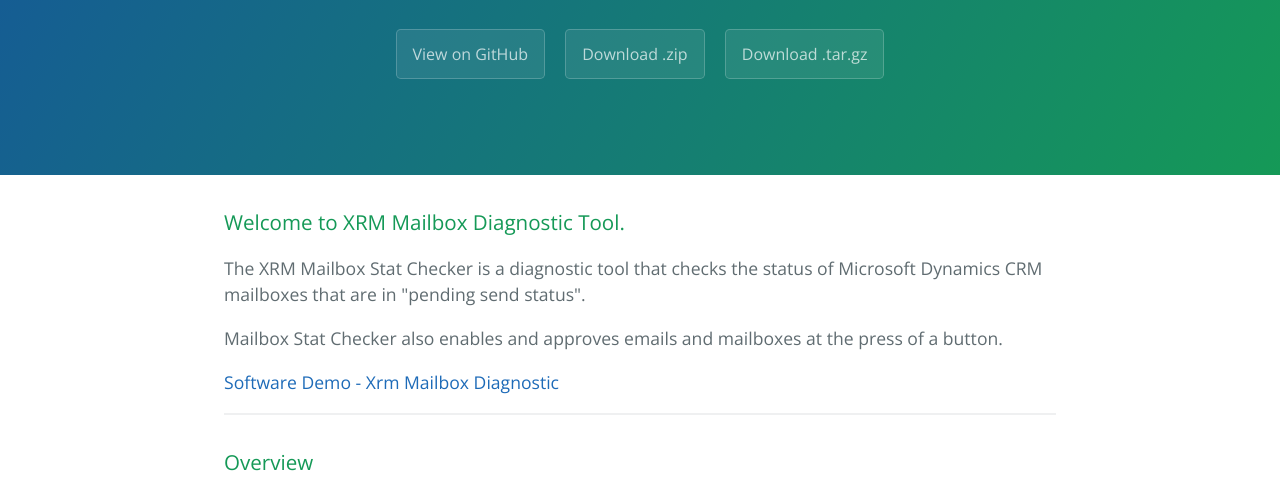
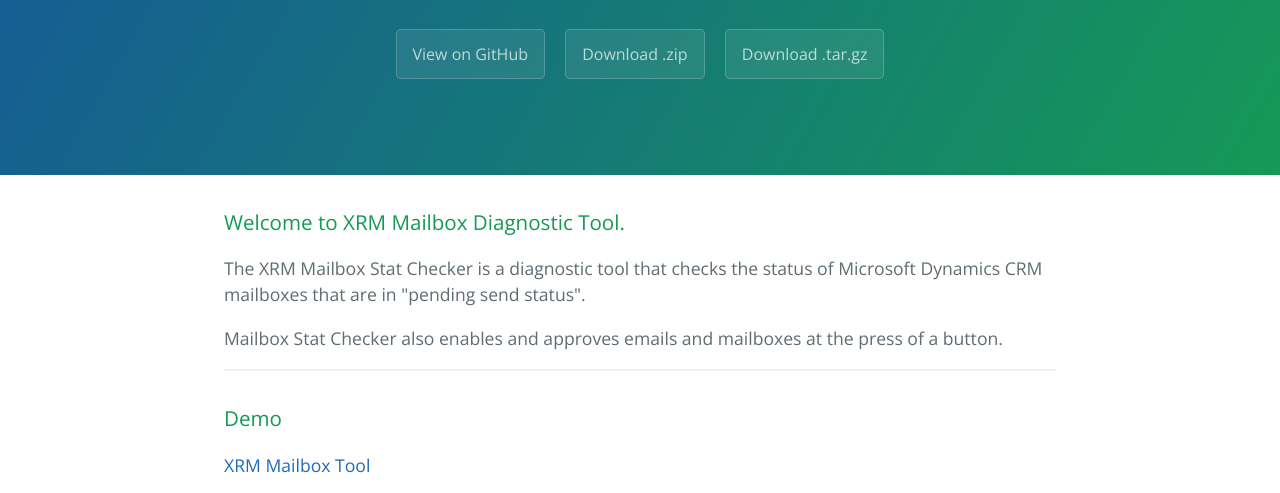
Before and after one commit to BrianJVarley/XRM-Mailbox-Stat-Checker, a plain HTML site: page index.html in a window 1280 px wide. Shown: the part 238-731 px from the top of the page. Drawn offline with nearby package versions, Linux system fonts and the light colour scheme.

```diff
--- a/index.html
+++ b/index.html
@@ -26,9 +26,12 @@
 
 <p>Mailbox Stat Checker also enables and approves emails and mailboxes at the press of a button.</p>
 
-<p><a href="https://www.youtube.com/watch?v=3JSKz14h0iI&amp;feature=youtu.be">Software Demo - Xrm Mailbox Diagnostic</a></p>
+<hr>
 
-<hr>
+<h3>
+<a id="demo" class="anchor" href="#demo" aria-hidden="true"><span aria-hidden="true" class="octicon octicon-link"></span></a>Demo</h3>
+
+<p><a href="https://www.youtube.com/watch?v=3JSKz14h0iI&amp;feature=youtu.be">XRM Mailbox Tool</a></p>
 
 <h3>
 <a id="overview" class="anchor" href="#overview" aria-hidden="true"><span aria-hidden="true" class="octicon octicon-link"></span></a>Overview</h3>
```
Also changed, not shown: params.json (+1 -1 lines).
